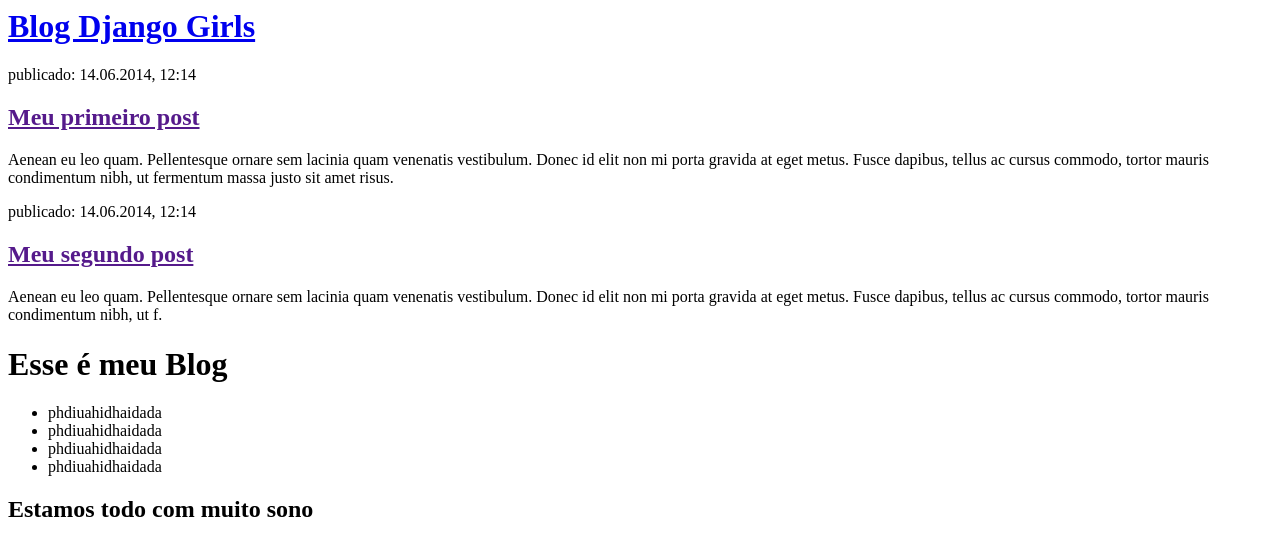
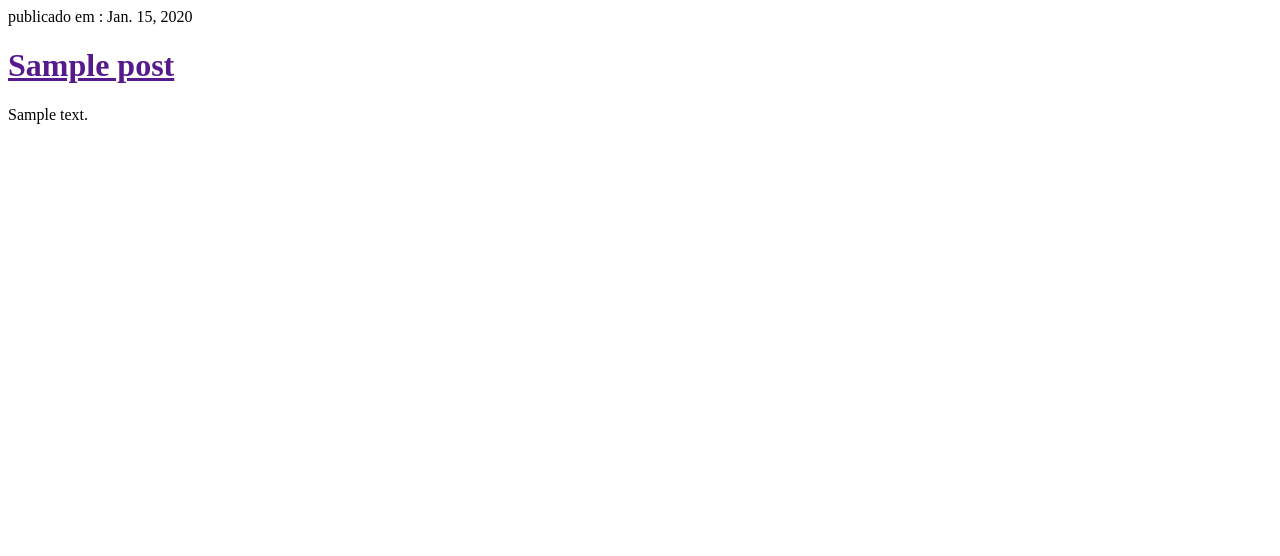
Before and after one commit to daltonvieira/blog, a Django app: template blog/templates/blog/post_list.html in a window 1280 px wide. Shown: the top 556 px of the page. Run offline with Django 3.2, Linux system fonts and the light colour scheme; the template is opened without the code that fills it: values that come from a table or form of the project are taken from there, others are empty; tables that the repository leaves empty hold one stand-in row (values such as "Sample post").

Commit message:
Colocando posts no html

```diff
--- a/blog/templates/blog/post_list.html
+++ b/blog/templates/blog/post_list.html
@@ -6,29 +6,13 @@
         </title>
     </head>
     <body>
-    <div>
-            <h1><a href="/">Blog Django Girls</a></h1>
+    {% for post in posts %}
+        <div>
+            <p>publicado em : {{ post.published_date}}</p>
+            <h1><a href=""> {{ post.title }}</a></h1>
+            <p>{{ post.text|linebreaksbr}}</p>
         </div>
-
-        <div>
-            <p>publicado: 14.06.2014, 12:14</p>
-            <h2><a href="">Meu primeiro post</a></h2>
-            <p>Aenean eu leo quam. Pellentesque ornare sem lacinia quam venenatis vestibulum. Donec id elit non mi porta gravida at eget metus. Fusce dapibus, tellus ac cursus commodo, tortor mauris condimentum nibh, ut fermentum massa justo sit amet risus.</p>
-        </div>
-
-        <div>
-            <p>publicado: 14.06.2014, 12:14</p>
-            <h2><a href="">Meu segundo post</a></h2>
-            <p>Aenean eu leo quam. Pellentesque ornare sem lacinia quam venenatis vestibulum. Donec id elit non mi porta gravida at eget metus. Fusce dapibus, tellus ac cursus commodo, tortor mauris condimentum nibh, ut f.</p>
-        </div>
-        <h1>Esse é meu Blog</h1>
-        <ul>
-            <li>phdiuahidhaidada</li>
-            <li>phdiuahidhaidada</li>
-            <li>phdiuahidhaidada</li>
-            <li>phdiuahidhaidada</li>
-        </ul>
-        <h2>Estamos todo com muito sono</h2>
+    {% endfor %}
     </body>
 
 </html>
--- a/blog/views.py
+++ b/blog/views.py
@@ -1,6 +1,8 @@
 from django.shortcuts import render
-
+from django.utils import timezone
+from .models import Post
 # Create your views here.
 
 def post_list(request):
-    return render(request, 'blog/post_list.html', {})
+    posts = Post.objects.filter(published_date__lte=timezone.now()).order_by('published_date')
+    return render(request, 'blog/post_list.html', {'posts': posts})
```
